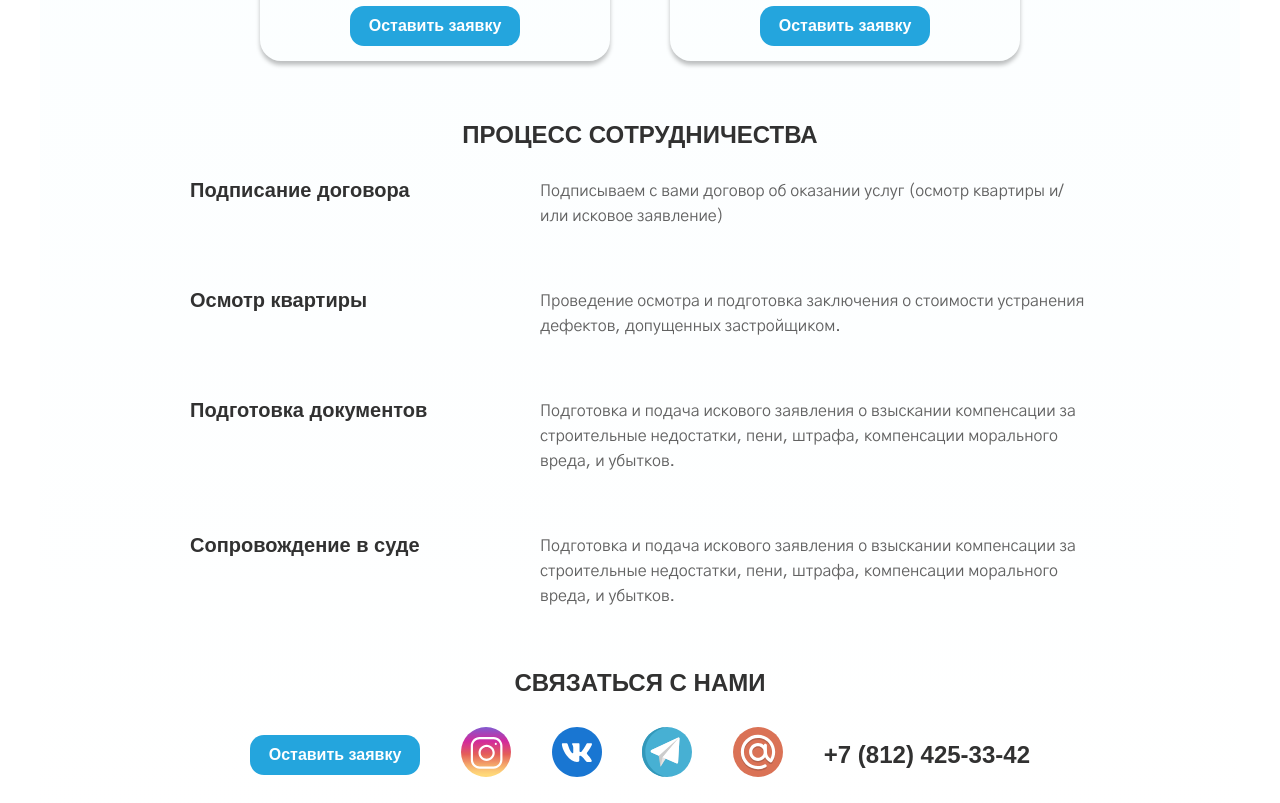
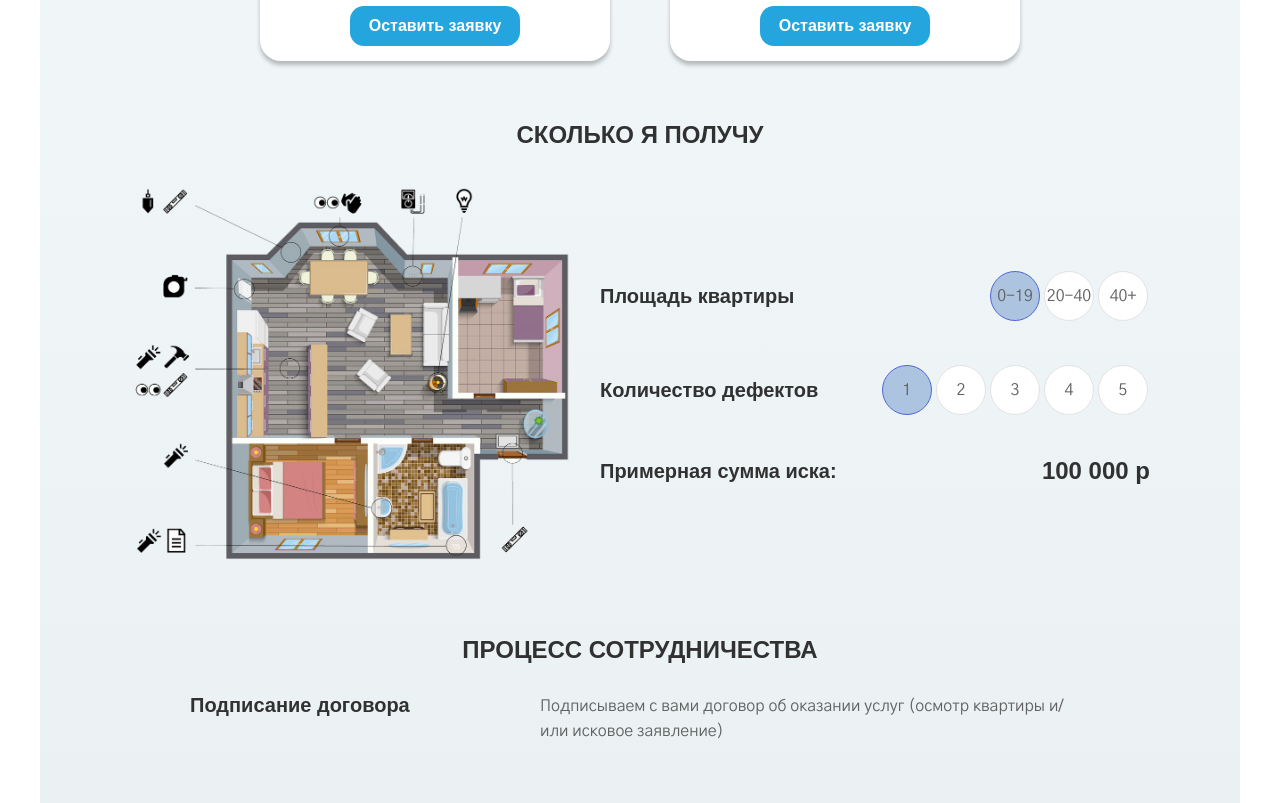
Before and after one commit to ervnkv/royalestate, a React (Create React App) app: page / in a window 1280 px wide. Shown: the part 1100-1903 px from the top of the page. Built offline with nearby package versions, Linux system fonts and the light colour scheme; a web font is replaced by a local one.

Commit message:
JS для калькулятора

```diff
--- a/src/App.js
+++ b/src/App.js
@@ -2,7 +2,7 @@ import React from 'react';
 
 import Header from './components/Header.js';
 import TextBlockHor from './components/TextBlockHor.js';
-// import Calculator from './components/Calculator.js';
+import Calculator from './components/Calculator.js';
 import TextBlockHorBtn from './components/TextBlockHorBtn.js';
 import TextBlockVert from './components/TextBlockVert.js';
 import Contacts from './components/Contacts.js';
@@ -18,7 +18,7 @@ export default function App(){
 			<div id='main' className='wrapper'>
 				<TextBlockHor TextBlocks={TextBlockContent1} Title='ЗАЧЕМ'/>
 				<TextBlockHorBtn TextBlocks={TextBlockContent2} Title='СКОЛЬКО Я ПОТРАЧУ'/>
-				{/* <Calculator Title='СКОЛЬКО Я ПОЛУЧУ'/> */}
+				<Calculator Title='СКОЛЬКО Я ПОЛУЧУ'/>
 				<TextBlockVert TextBlocks={TextBlockContent3} Title='ПРОЦЕСС СОТРУДНИЧЕСТВА'/>
 				<Contacts Socials={Socials} Title='СВЯЗАТЬСЯ С НАМИ'/>
 			</div>
--- a/src/components/Calculator.js
+++ b/src/components/Calculator.js
@@ -1,8 +1,48 @@
-import React from 'react';
+import React, {Component} from 'react';
 import './Calculator.scss';
 
 
-export default function Calculator({Title}) {
+export default class Calculator extends Component {
+	constructor(props){
+		super(props);
+		this.state = {
+			activeArea: 'a1',
+			activeCount: 'c1'
+		};
+		this.setActive = this.setActive.bind(this);
+	}
+	setActive(id) {
+		// this.setState(() => ({
+		// 	activeArea: id
+		// }));
+		console.log(id);
+	}
+
+	render() {
+		const {Title} = this.props;
+
+		const htmlAreaButtons = areaButtons.map(({tittle,id}) =>{
+			const classN = (this.state.activeArea == id ? 'btnRoomArea active' : 'btnRoomArea');
+			return(
+				<button
+					key={id}
+					onClick={this.setActive({id})}
+					className={classN}>
+					{tittle}
+				</button>
+			);
+		});
+
+		const htmlCountButtons = countButtons.map(({tittle,id}) =>{
+			const classN = (this.state.activeCount == id ? 'btnRoomArea active' : 'btnRoomArea');
+			return(
+				<button key={id} className={classN}>
+					{tittle}
+				</button>
+			);
+		});
+
+
 		return(
 			<section className='f-column calculator'>
 				<h2>{Title}</h2>
@@ -10,19 +50,61 @@ export default function Calculator({Title}) {
 					<img src='../../img/icons/floorplan.png' alt='floorplan'></img>
 					<div className='f-column calc'>
 						<div className='f-row'>
-						<h3>Площадь квартиры</h3>
-						<input>000</input>
+							<h3 className='calcText'>Площадь квартиры</h3>
+							<div className='calcBlock'>
+								{htmlAreaButtons}
+							</div>
 						</div>
 						<div className='f-row'>
-						<h3>Площадь квартиры</h3>
-						<input>000</input>
+							<h3 className='calcText'>Количество дефектов</h3>
+							<div className='calcBlock'>
+								{htmlCountButtons}
+							</div>
 						</div>
 						<div className='f-row'>
-						<h3>Площадь квартиры</h3>
-						<input>000</input>
+							<h3 className='calcText'>Примерная сумма иска:</h3>
+							<h2>100 000 p</h2>
 						</div>
 					</div>
 				</div>
 			</section>
 		);
 	}
+}
+
+const areaButtons = [
+	{
+		tittle: '0-19',
+		id: 'a1',
+	},
+	{
+		tittle: '20-40',
+		id: 'a2',
+	},
+	{
+		tittle: '40+',
+		id: 'a3',
+	},
+];
+const countButtons = [
+	{
+		tittle: '1',
+		id: 'c1',
+	},
+	{
+		tittle: '2',
+		id: 'c2',
+	},
+	{
+		tittle: '3',
+		id: 'c3',
+	},
+	{
+		tittle: '4',
+		id: 'c4',
+	},
+	{
+		tittle: '5',
+		id: 'c5',
+	},
+];
--- a/src/components/Calculator.scss
+++ b/src/components/Calculator.scss
@@ -12,5 +12,34 @@
             width: 450px;
             cursor:pointer;
         }
+        .calc{
+            width: 100%;
+            padding-left: 20px;
+            .f-row{
+                margin: 20px 0;
+            }
+            .btnRoomArea{
+                background-color: rgb(255, 255, 255);
+                width: 50px;
+                height: 50px;
+                margin: 2px;
+                border-radius: 100%;
+                border-color: rgb(226, 226, 226);
+                border-width: 1px;
+                border-style:solid;
+
+                &:hover{
+                    background-color: rgb(222, 228, 236);
+                    border-color: rgb(167, 179, 248);
+                    cursor: pointer;
+                }
+                &.active{
+                    background-color: rgb(172, 196, 224);
+                    border-color: rgb(82, 102, 216);
+                }
+            }
+        }
+
+
     }
 }
--- a/src/components/Header.js
+++ b/src/components/Header.js
@@ -7,7 +7,6 @@ export default function Header({TextBlocks}) {
 			<li key={id}>{head}</li>
 		);
 	});
-
 
 	return(
 		<header className='header'>
--- a/src/components/TextBlockHorBtn.scss
+++ b/src/components/TextBlockHorBtn.scss
@@ -11,6 +11,7 @@
             margin: 30px;
             padding: 15px;
             align-items:center;
+            background-color: rgb(255, 255, 255);
             box-shadow: 0px 4px 4px rgba(0, 0, 0, 0.25);
             border-radius: 21px;
             img{
--- a/src/index.scss
+++ b/src/index.scss
@@ -33,7 +33,7 @@ p{
     margin: 0 auto;
 }
 #main.wrapper{
-    background: linear-gradient(180deg, rgba(243, 252, 255, 0.59) 0%, rgba(194, 211, 216, 0) 100%);
+    background: linear-gradient(180deg, rgba(243, 252, 255, 0.658) 0%, rgba(194, 211, 216, 0.397) 100%);
 }
 
 .f-row{
```
Lines whose indentation alone changed are shown as unchanged.
